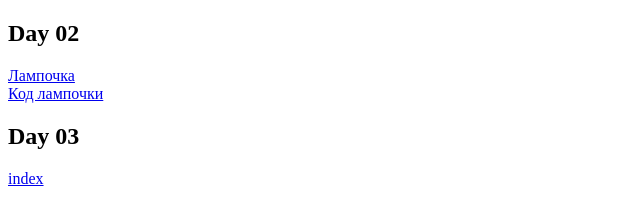
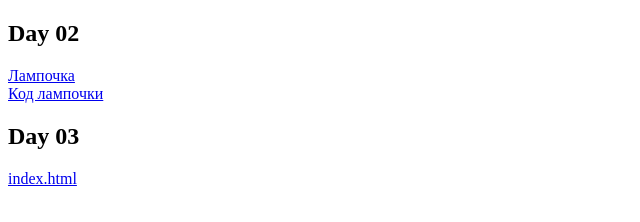
Before and after one commit to VallZimm/learning, a plain HTML site: page index.html in a window 1280 px wide. Shown: the full height of the page, 0-640 px from the left. Drawn offline with Linux system fonts and the light colour scheme.

Commit message:
Update index.html

```diff
--- a/index.html
+++ b/index.html
@@ -14,7 +14,9 @@
     >
     <br />
     <h2>Day 03</h2>
-    <a href="https://github.com/VallZimm/learning/tree/master/day03">index</a>
+    <a href="https://github.com/VallZimm/learning/tree/master/day03"
+      >index.html</a
+    >
     <br />
   </body>
 </html>
```
